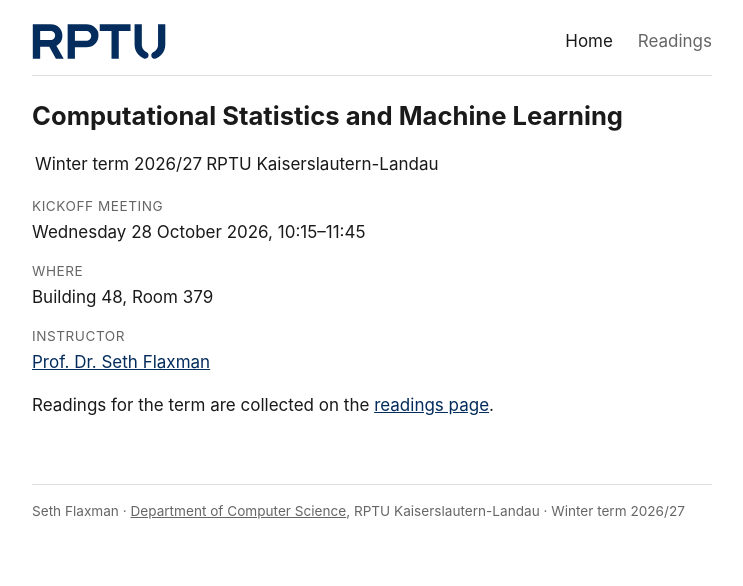
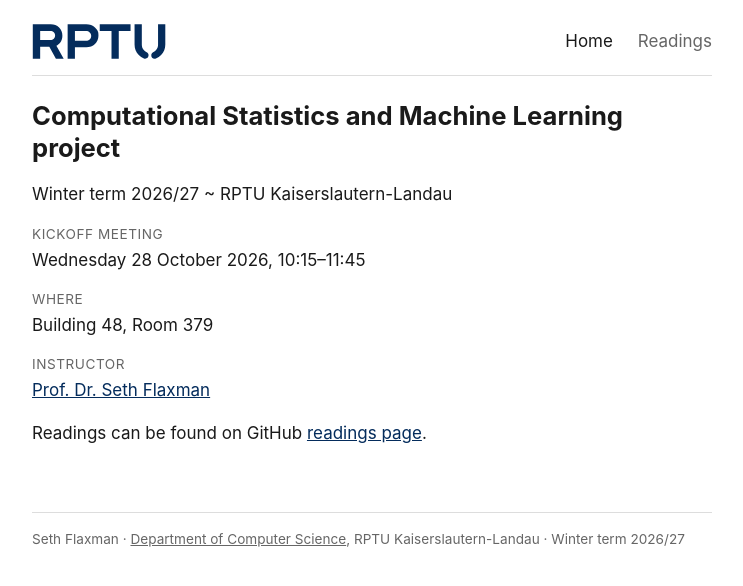
Before and after one commit to Asim-2000/rptu-csml-2026, a Jekyll site: the page built from index.md, in a window 1280 px wide. Shown: the top 586 px of the page, without its empty margins (268-1011 px from the left). Built offline with Jekyll 4.4.1, drawn with Linux system fonts in a browser that asks for light colours.

Commit message:
Update index.md

```diff
--- a/index.md
+++ b/index.md
@@ -3,9 +3,9 @@ layout: default
 title: Home
 ---
 
-# Computational Statistics and Machine Learning
+# Computational Statistics and Machine Learning project
 
-Winter term 2026/27 | RPTU Kaiserslautern-Landau
+Winter term 2026/27 ~ RPTU Kaiserslautern-Landau
 
 <dl>
 <dt>Kickoff meeting</dt>
@@ -16,4 +16,4 @@ Winter term 2026/27 | RPTU Kaiserslautern-Landau
 <dd><a href="https://www.sethrf.com">Prof. Dr. Seth Flaxman</a></dd>
 </dl>
 
-Readings for the term are collected on the [readings page](readings/).
+Readings can be found on GitHub [readings page](readings/).
```
